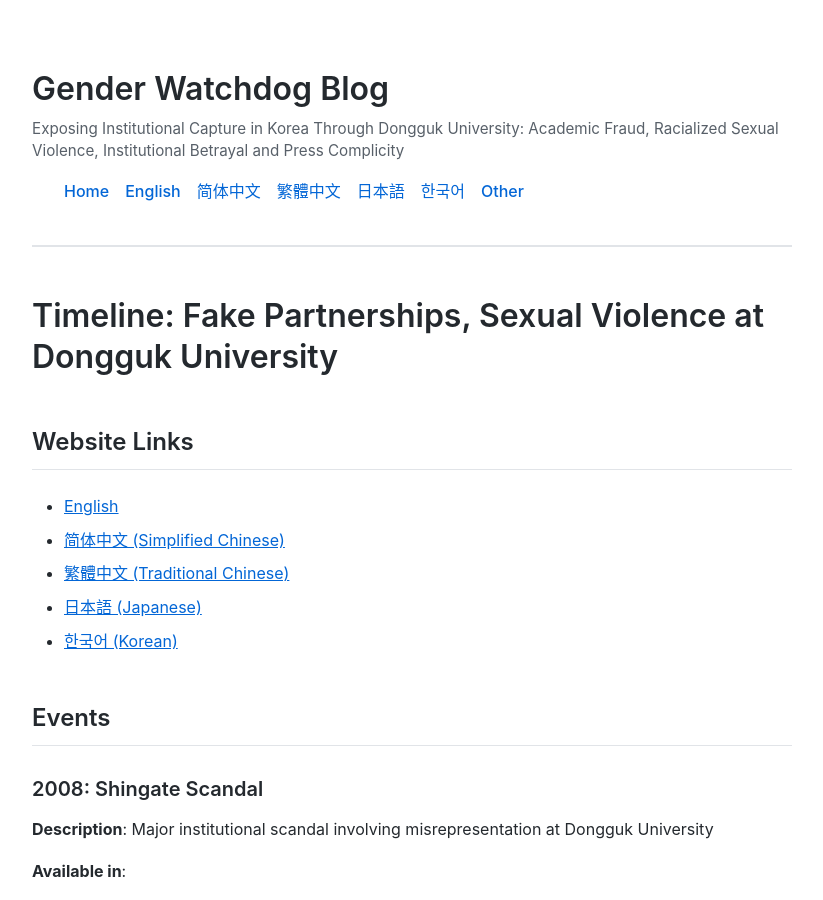
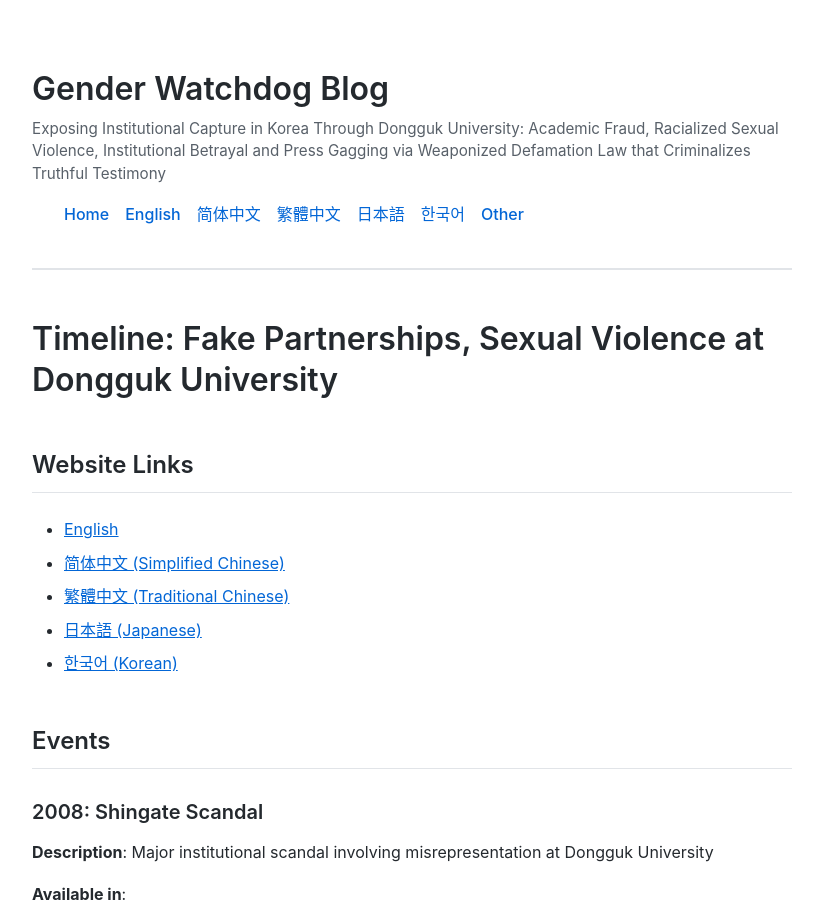
Before and after one commit to Gender-Watchdog/blog.genderwatchdog.org-mirror, a Jekyll site: the page built from index.md, in a window 1280 px wide and 900 px high. Shown: the whole window, without its empty margins (228-1051 px from the left). Built offline with Jekyll 4.4.1, drawn with Linux system fonts in a browser that asks for light colours; comment, search, counter and statistics services are not loaded.

Commit message:
Update site description in _config.yml for clarity and detail regarding institutional issues.

```diff
--- a/_config.yml
+++ b/_config.yml
@@ -1,6 +1,6 @@
 # Site settings
 title: "Gender Watchdog Blog"
-description: "Exposing Institutional Capture in Korea Through Dongguk University: Academic Fraud, Racialized Sexual Violence, Institutional Betrayal and Press Complicity"
+description: "Exposing Institutional Capture in Korea Through Dongguk University: Academic Fraud, Racialized Sexual Violence, Institutional Betrayal and Press Gagging via Weaponized Defamation Law that Criminalizes Truthful Testimony"
 url: "https://blog.genderwatchdog.org"
 baseurl: ""
 
```
